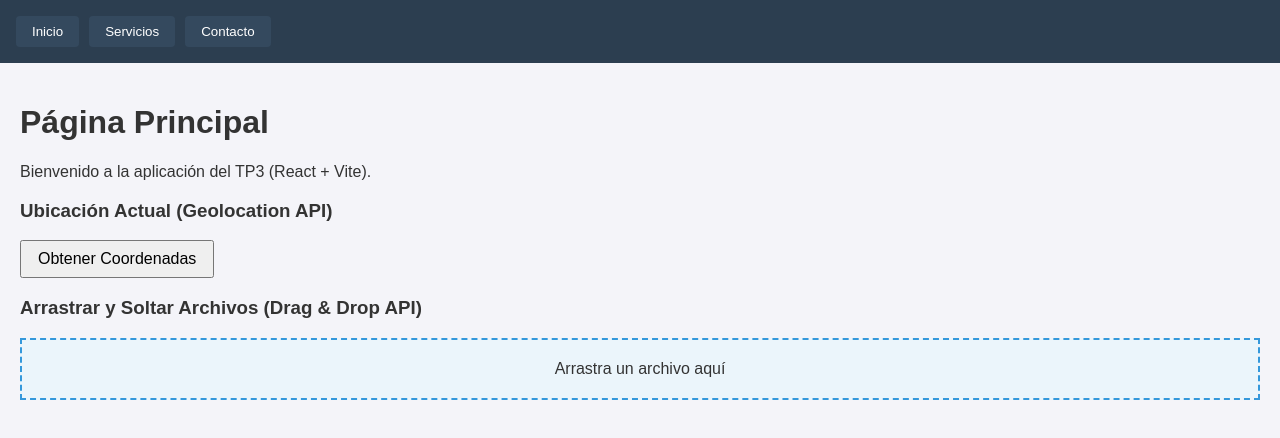
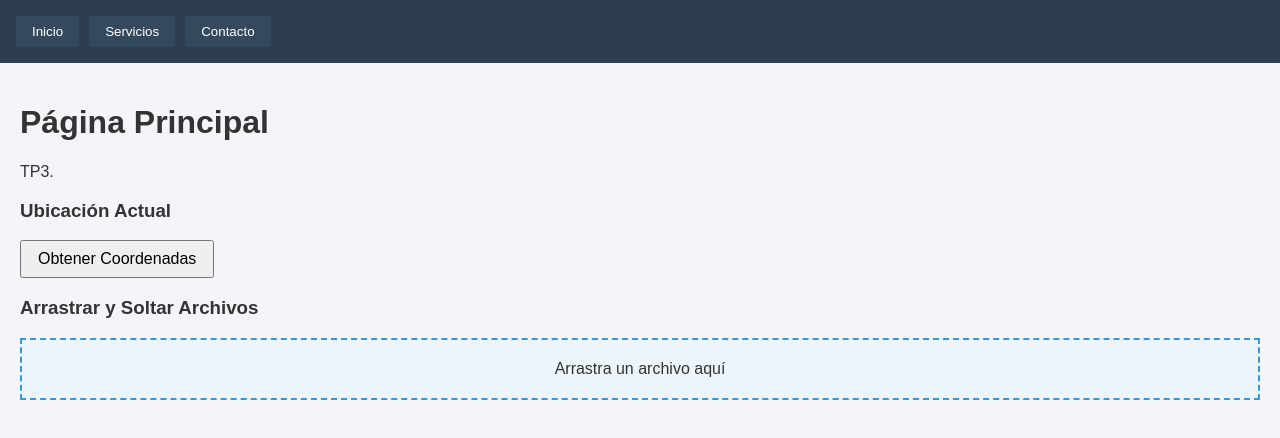
Before and after one commit to sssantyyy/tp3-lenguaje4, a React (Vite) app: page / in a window 1280 px wide. Shown: the top 438 px of the page. Built offline with nearby package versions, Linux system fonts and the light colour scheme.

Commit message:
actualizaciones

```diff
--- a/src/App.jsx
+++ b/src/App.jsx
@@ -47,7 +47,7 @@ export default function App() {
     e.preventDefault();
     localStorage.removeItem('tp3_borrador');
     setFormData({ nombre: '', email: '', mensaje: '' });
-    setFormMsg('¡Mensaje enviado e historial de borrador limpiado!');
+    setFormMsg('Mensaje enviado');
   };
 
   const obtenerUbicacion = () => {
@@ -55,7 +55,7 @@ export default function App() {
       setGeoInfo('Geolocalización no soportada por el navegador.');
       return;
     }
-    setGeoInfo('Obteniendo posición...');
+    setGeoInfo('Obteniendo posición');
     navigator.geolocation.getCurrentPosition(
       (pos) => {
         setGeoInfo(`Latitud: ${pos.coords.latitude}, Longitud: ${pos.coords.longitude}`);
@@ -100,13 +100,13 @@ export default function App() {
       {/* Página Inicio */}
       <div style={{ padding: '20px', display: activePage === 'home' ? 'block' : 'none' }}>
         <h1>Página Principal</h1>
-        <p>Bienvenido a la aplicación del TP3 (React + Vite).</p>
+        <p>TP3.</p>
 
-        <h3>Ubicación Actual (Geolocation API)</h3>
+        <h3>Ubicación Actual</h3>
         <button style={actionButtonStyle} onClick={obtenerUbicacion}>Obtener Coordenadas</button>
         <p>{geoInfo}</p>
 
-        <h3>Arrastrar y Soltar Archivos (Drag & Drop API)</h3>
+        <h3>Arrastrar y Soltar Archivos</h3>
         <div
           style={{
             border: '2px dashed #3498db',
```
